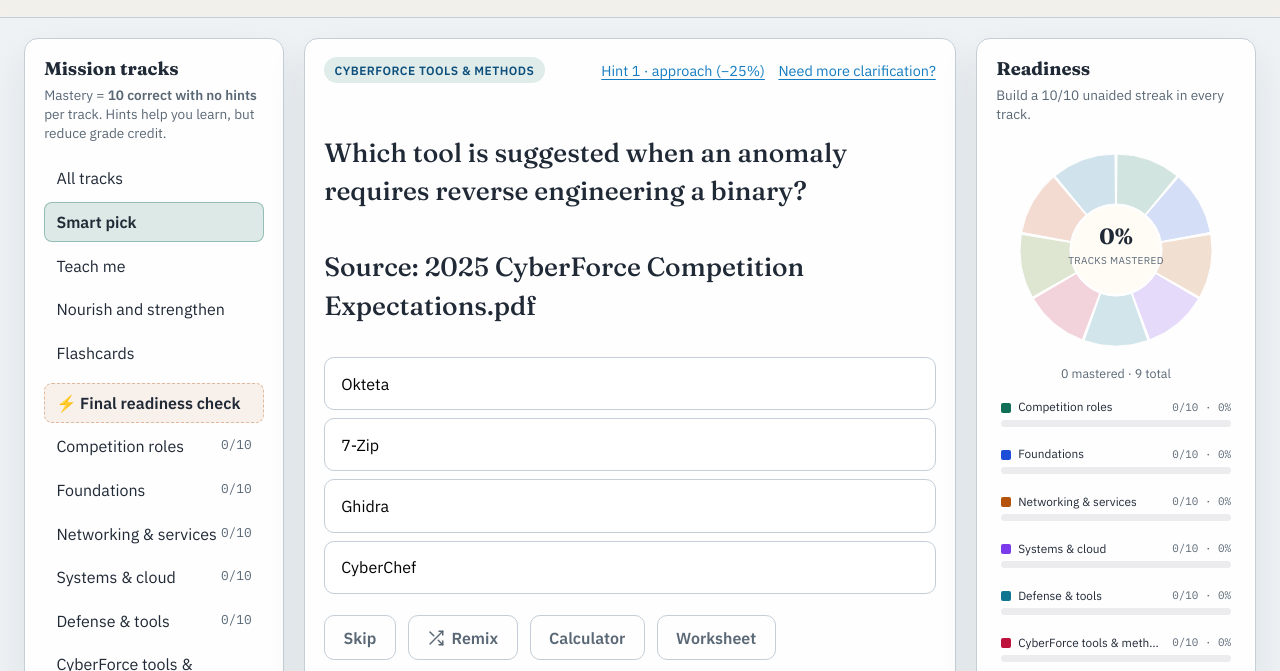
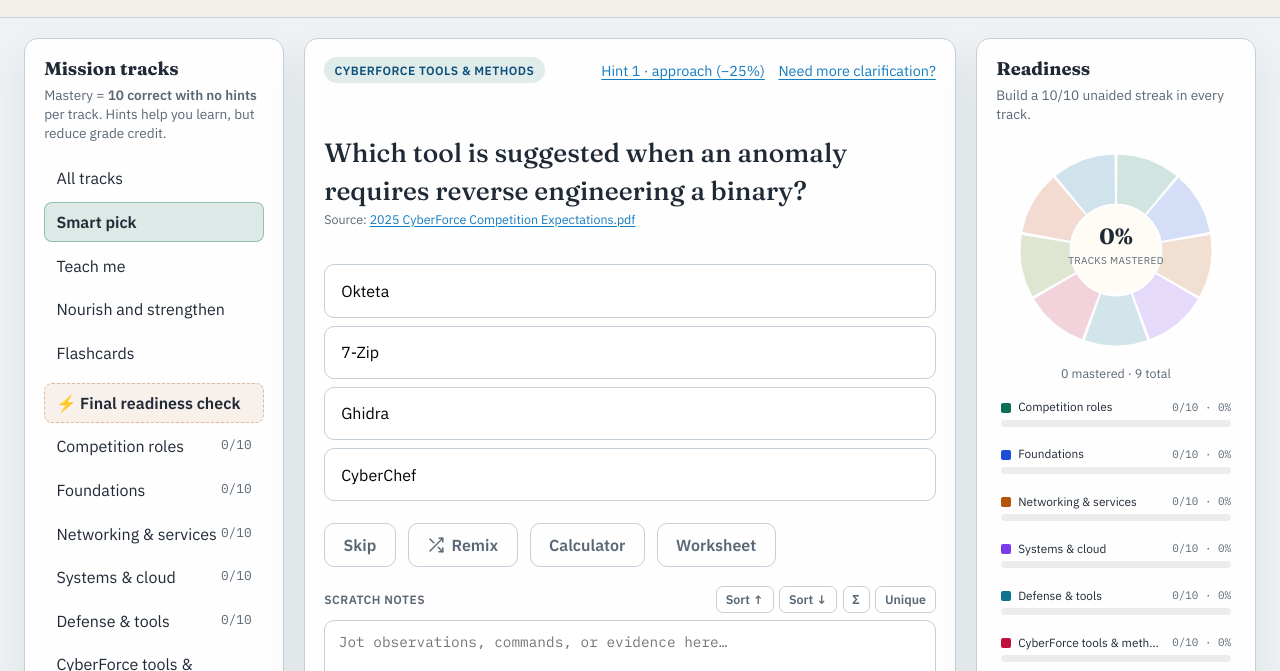
Before and after one commit to aaronjsmith/cyberforce-101-practice, a website: page quiz.html in a window 1280 px wide. Shown: the part 100-771 px from the top of the page. Drawn offline with nearby package versions, Linux system fonts and the light colour scheme.

Commit message:
Link quiz questions to source PDF

```diff
--- a/css/style.css
+++ b/css/style.css
@@ -2845,6 +2845,19 @@ body.excel-col-resizing * {
   white-space: nowrap;
 }
 
+.question-source {
+  margin: -0.95rem 0 1.25rem;
+  color: var(--muted);
+  font-size: 0.78rem;
+  line-height: 1.4;
+}
+
+.question-source a {
+  color: #147cc1;
+  text-decoration: underline;
+  text-underline-offset: 0.14em;
+}
+
 .card-grid-single {
   grid-template-columns: 1fr;
   max-width: 42rem;
--- a/js/app.js
+++ b/js/app.js
@@ -115,6 +115,7 @@
     finalBossBtn: document.getElementById("btn-final-boss"),
     bossFace: document.getElementById("boss-face"),
     prompt: document.getElementById("q-prompt"),
+    source: document.getElementById("q-source"),
     topic: document.getElementById("q-topic"),
     hint1: document.getElementById("q-hint1"),
     hint2: document.getElementById("q-hint2"),
@@ -2026,6 +2027,28 @@
     showQuestion(full);
   }
 
+  function renderQuestionSource(source, url) {
+    if (!els.source) return;
+    els.source.textContent = "";
+    if (!source) {
+      els.source.hidden = true;
+      return;
+    }
+    els.source.appendChild(document.createTextNode("Source: "));
+    if (url) {
+      const link = document.createElement("a");
+      link.href = url;
+      link.target = "_blank";
+      link.rel = "noopener noreferrer";
+      link.textContent = source;
+      link.title = "Open the source PDF";
+      els.source.appendChild(link);
+    } else {
+      els.source.appendChild(document.createTextNode(source));
+    }
+    els.source.hidden = false;
+  }
+
   function showQuestion(full) {
     const pub = Q.publicQuestion(full);
     state.fullQuestion = full;
@@ -2050,6 +2073,7 @@
       hideBossFace();
     }
     setMathText(els.prompt, pub.prompt);
+    renderQuestionSource(pub.source, pub.source_url);
     setMathText(els.hint1, pub.hint1 || "", true);
     setMathText(els.hint2, pub.hint2 || "", true);
     setMathText(els.hint3ti, pub.hint3_ti || "", true, "ti");
--- a/js/questions.js
+++ b/js/questions.js
@@ -32,21 +32,23 @@
   }
   function pick(items) { return items[Math.floor(Math.random() * items.length)]; }
   function num(value) { return Math.round(Number(value) * 10000) / 10000; }
-  function sourceLabel(file) { return "Source: " + file; }
+  var SOURCE_URLS = {
+    "2025 CyberForce Competition Expectations.pdf": "https://cyberforce.energy.gov/wp-content/uploads/2026/01/2025-CyberForce-Competition-Expectations.pdf"
+  };
   function makeMc(topic, prompt, choices, answer, hint, setup, source) {
     return function () {
-      return { id: id(), topic: topic, type: "mc", prompt: prompt + "\n\n" + sourceLabel(source), choices: shuffle(choices), answer: answer, hint: hint, setup: setup, calc: { ti: "Review the definition in the guide." }, source: source };
+      return { id: id(), topic: topic, type: "mc", prompt: prompt, choices: shuffle(choices), answer: answer, hint: hint, setup: setup, calc: { ti: "Review the definition in the guide." }, source: source };
     };
   }
   function makeNum(topic, prompt, answer, hint, setup, source, tolerance) {
     return function () {
-      return { id: id(), topic: topic, type: "numeric", prompt: prompt + "\n\n" + sourceLabel(source), answer: num(answer), tolerance: tolerance == null ? 0.01 : tolerance, hint: hint, setup: setup, calc: { ti: "Enter the arithmetic in your calculator." }, source: source };
+      return { id: id(), topic: topic, type: "numeric", prompt: prompt, answer: num(answer), tolerance: tolerance == null ? 0.01 : tolerance, hint: hint, setup: setup, calc: { ti: "Enter the arithmetic in your calculator." }, source: source };
     };
   }
   function makeShort(topic, prompt, answers, hint, setup, source) {
     return function () {
       var accepted = Array.isArray(answers) ? answers : [answers];
-      return { id: id(), topic: topic, type: "short", prompt: prompt + "\n\n" + sourceLabel(source), answers: accepted, answer: accepted[0], hint: hint, setup: setup, calc: { ti: "Use the exact term from the guide." }, source: source };
+      return { id: id(), topic: topic, type: "short", prompt: prompt, answers: accepted, answer: accepted[0], hint: hint, setup: setup, calc: { ti: "Use the exact term from the guide." }, source: source };
     };
   }
 
@@ -179,8 +181,10 @@
       hint3_ti: calc && calc.ti ? calc.ti : "", hint3_casio: "", hint3_excel: "", calc: calc,
       hint: hint1, setup: q.setup || "", clarify: overview + "\n\n" + (q.hint || "Review the guide definition.") + "\n\nThen choose the answer that best fits the evidence.",
       has_hint1: true, has_hint2: Boolean(q.setup), has_hint3: Boolean(calc), has_hint: true, has_setup: Boolean(q.setup || calc), has_clarify: true,
-      unit: q.unit || "", choices: q.type === "mc" ? q.choices : undefined, placeholder: q.type === "flashcard" || q.type === "short" ? "Type the term" : undefined,
-      source: q.source
+      unit: q.unit || "", choices: q.type === "mc" || q.type === "attack" ? q.choices : undefined, placeholder: q.type === "flashcards" || q.type === "short" ? "Type the term" : q.type === "terminal" ? "Type the command" : undefined,
+      simulation: q.simulation || null, terminal: q.terminal || null,
+      source: q.source,
+      source_url: SOURCE_URLS[q.source] || ""
     };
   }
   function setBossTheme() {}
--- a/public/css/style.css
+++ b/public/css/style.css
@@ -2845,6 +2845,19 @@ body.excel-col-resizing * {
   white-space: nowrap;
 }
 
+.question-source {
+  margin: -0.95rem 0 1.25rem;
+  color: var(--muted);
+  font-size: 0.78rem;
+  line-height: 1.4;
+}
+
+.question-source a {
+  color: #147cc1;
+  text-decoration: underline;
+  text-underline-offset: 0.14em;
+}
+
 .card-grid-single {
   grid-template-columns: 1fr;
   max-width: 42rem;
--- a/quiz.html
+++ b/quiz.html
@@ -71,6 +71,7 @@
       </div>
       <div id="q-figure" class="figure" hidden></div>
       <h1 class="prompt" id="q-prompt">Loading…</h1>
+      <p id="q-source" class="question-source" hidden></p>
       <div class="hint-stack">
         <div class="teach" id="q-teach" hidden></div>
         <div class="hint level1" id="q-hint1" hidden></div>
```
Also changed, not shown: public/js/app.js (+24 -0 lines), public/js/questions.js (+8 -5 lines), public/quiz.html (+1 -0 lines).
